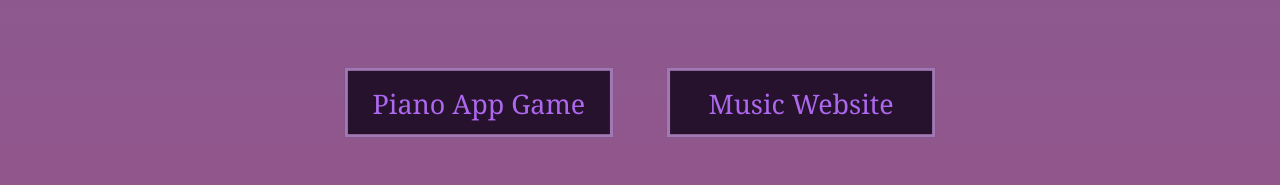
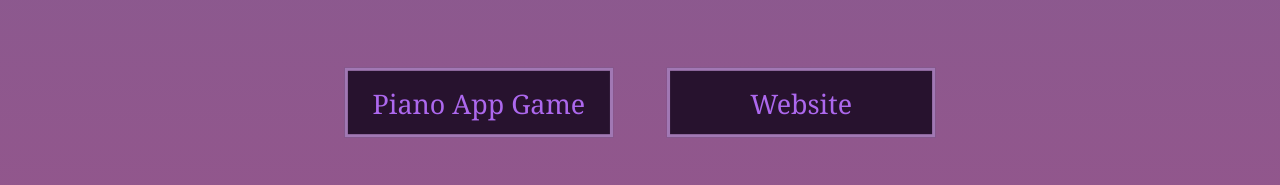
Before and after one commit to d-deon/d-deon.github.io, a plain HTML site: page index.html in a window 1280 px wide. Shown: the part 530-715 px from the top of the page. Drawn offline with Linux system fonts and the light colour scheme.

Commit message:
updated_website_button

```diff
--- a/index.html
+++ b/index.html
@@ -25,7 +25,7 @@
 
     <div class="main_menu-container">
         <a href="https://d-deon.github.io/piano-app-new.io/" class="main_menu-item main_menu-item-1">Piano App Game</a>
-        <a href="https://d-deon.github.io/deon-website.io/" class="main_menu-item main_menu-item-2">Music Website</a>
+        <a href="https://d-deon.github.io/deon-website.io/" class="main_menu-item main_menu-item-2">Website</a>
 
     </div>
     <h2>Hello Fac people!<br> Wanted to preface by letting you know that I've had a great time <br>getting to learn more about coding,
```
Also changed, not shown: 1 other file.
